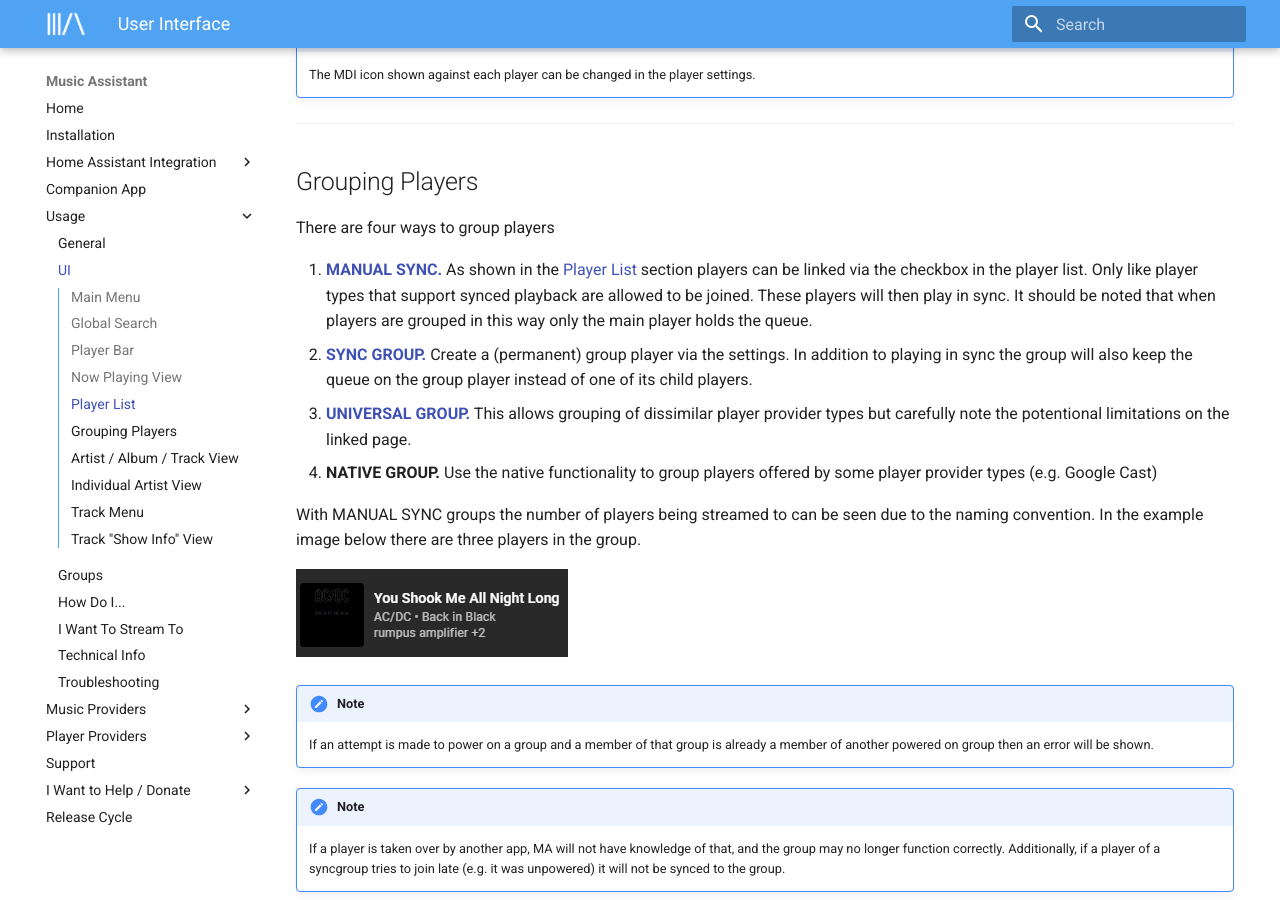
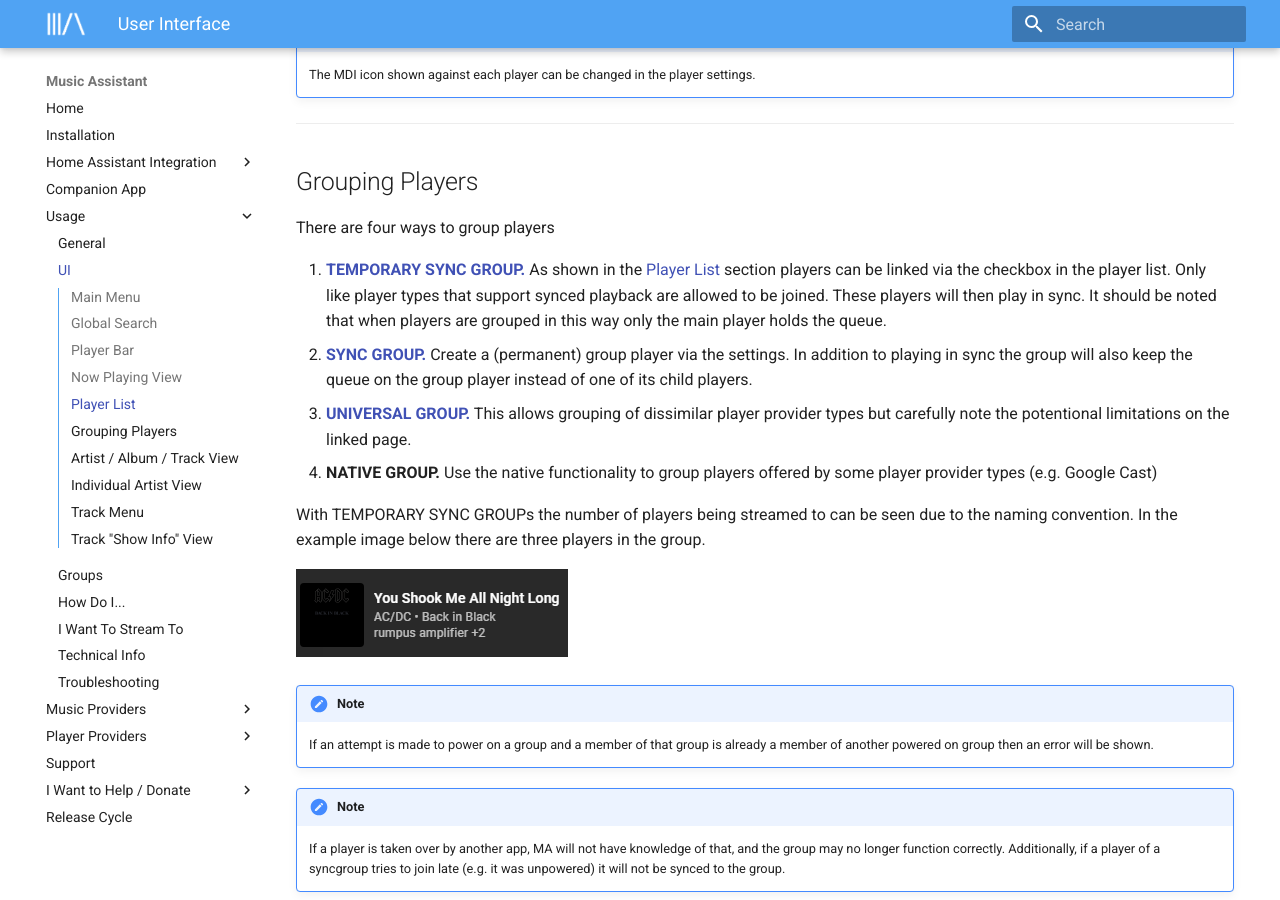
Before and after one commit to pwbriggs/music-assistant.github.io, an MkDocs documentation site: the page built from docs/ui.md, in a window 1280 px wide and 900 px high, scrolled down 4389 px. Built offline with MkDocs 1.6.1 and Material for MkDocs 9.7.7, drawn with Linux system fonts in a browser that asks for light colours.

Commit message:
Change terminology

```diff
--- a/docs/ui.md
+++ b/docs/ui.md
@@ -56,12 +56,12 @@ When a player group is powered on the members of that group will disappear from
 
 There are four ways to group players
 
-1.   **[MANUAL SYNC.](faq/groups.md#manual-sync)** As shown in the [Player List](#player-list) section players can be linked via the checkbox in the player list. Only like player types that support synced playback are allowed to be joined. These players will then play in sync. It should be noted that when players are grouped in this way only the main player holds the queue.
+1.   **[TEMPORARY SYNC GROUP.](faq/groups.md#temporary-sync-group)** As shown in the [Player List](#player-list) section players can be linked via the checkbox in the player list. Only like player types that support synced playback are allowed to be joined. These players will then play in sync. It should be noted that when players are grouped in this way only the main player holds the queue.
 2.   **[SYNC GROUP.](faq/groups.md#sync-groups)** Create a (permanent) group player via the settings. In addition to playing in sync the group will also keep the queue on the group player instead of one of its child players.
 3.   **[UNIVERSAL GROUP.](faq/groups.md#universal-groups)** This allows grouping of dissimilar player provider types but carefully note the potentional limitations on the linked page.
 4.   **NATIVE GROUP.** Use the native functionality to group players offered by some player provider types (e.g. Google Cast)
 
-With MANUAL SYNC groups the number of players being streamed to can be seen due to the naming convention. In the example image below there are three players in the group.
+With TEMPORARY SYNC GROUPs the number of players being streamed to can be seen due to the naming convention. In the example image below there are three players in the group.
 
 ![image](assets/screenshots/group_indication.png)
 
```
